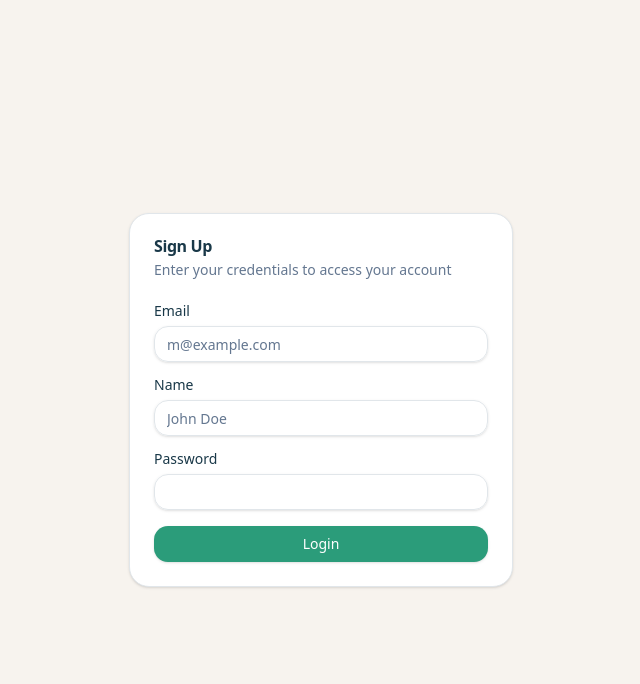
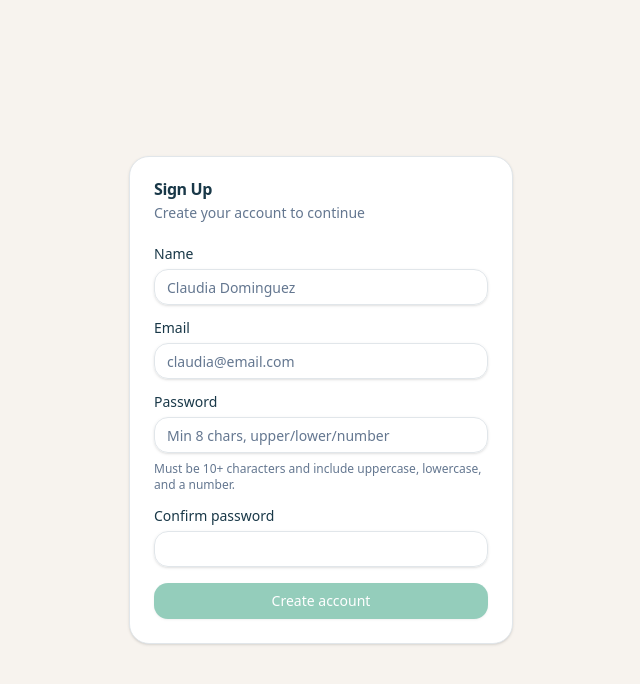
Before and after one commit to kasandra0/happytailsshelter_frontend, a React app in the folder app/: page /signup in a window 1280 px wide. Shown: the top 684 px of the page, without its empty margins (319-959 px from the left). Built offline with nearby package versions, Linux system fonts and the light colour scheme; the HTML template or start-up script is replaced by a standard one.

Commit message:
Sign Up page changes ( better messages )

```diff
--- a/app/src/pages/LoginPage.tsx
+++ b/app/src/pages/LoginPage.tsx
@@ -1,4 +1,4 @@
-import React, { use, useState } from "react"
+import React, { useState } from "react"
 import { cn } from "@/lib/utils"
 import { Button } from "@/components/ui/button"
 import {
--- a/app/src/pages/SignUpPage.tsx
+++ b/app/src/pages/SignUpPage.tsx
@@ -1,4 +1,6 @@
-import { useState } from "react"
+import * as React from "react"
+import { useMemo, useState } from "react"
+import { useNavigate } from "react-router-dom"
 import { cn } from "@/lib/utils"
 import { Button } from "@/components/ui/button"
 import {
@@ -11,45 +13,92 @@ import {
 import { Input } from "@/components/ui/input"
 import { Label } from "@/components/ui/label"
 
-export default function LoginPage({
+type FieldErrors = Partial<Record<"name" | "email" | "password" | "confirmPassword", string>>
+
+const emailRegex = /^[^\s@]+@[^\s@]+\.[^\s@]+$/
+const passwordRules = { minLen: 8, upper: /[A-Z]/, lower: /[a-z]/, number: /[0-9]/ }
+
+function validatePassword(pw: string): string | null {
+  if (pw.length < passwordRules.minLen) return "Password must be at least 8 characters."
+  if (!passwordRules.upper.test(pw)) return "Password must include at least 1 uppercase letter."
+  if (!passwordRules.lower.test(pw)) return "Password must include at least 1 lowercase letter."
+  if (!passwordRules.number.test(pw)) return "Password must include at least 1 number."
+  return null
+}
+
+export default function SignUpPage({
   className,
   ...props
 }: React.ComponentPropsWithoutRef<"div">) {
+  const navigate = useNavigate()
 
+  const [name, setName] = useState("")
   const [email, setEmail] = useState("")
-  const [name, setName] = useState("")
   const [password, setPassword] = useState("")
-  const [error, setError] = useState("")
+  const [confirmPassword, setConfirmPassword] = useState("")
+  const [fieldErrors, setFieldErrors] = useState<FieldErrors>({})
+  const [formError, setFormError] = useState("")
   const [loading, setLoading] = useState(false)
+
+  const canSubmit = useMemo(
+    () => !!(name.trim() && email.trim() && password && confirmPassword && !loading),
+    [name, email, password, confirmPassword, loading]
+  )
+
+  const validate = (): boolean => {
+    const errs: FieldErrors = {}
+
+    if (!name.trim()) errs.name = "Please enter your name."
+    if (!email.trim()) errs.email = "Please enter your email."
+    else if (!emailRegex.test(email.trim()))
+      errs.email = "Please enter a valid email (example: name@email.com)."
+
+    if (!password) errs.password = "Please create a password."
+    else {
+      const pwErr = validatePassword(password)
+      if (pwErr) errs.password = pwErr
+    }
+
+    if (!confirmPassword) errs.confirmPassword = "Please confirm your password."
+    else if (confirmPassword !== password) errs.confirmPassword = "Passwords do not match."
+
+    setFieldErrors(errs)
+    return Object.keys(errs).length === 0
+  }
 
   const handleSubmit = async (e: React.FormEvent) => {
     e.preventDefault()
-    setError("")
+    setFormError("")
+
+    if (!validate()) return
+
     setLoading(true)
-
     try {
-      const response = await fetch("http://localhost:3000/api/login", {
+      const res = await fetch("/api/signup", {
         method: "POST",
-        headers: {
-          "Content-Type": "application/json"
-        },
-        body: JSON.stringify({ email, password })
+        headers: { "Content-Type": "application/json" },
+        body: JSON.stringify({
+          name: name.trim(),
+          email: email.trim().toLowerCase(),
+          password,
+        }),
       })
 
-      const data = await response.json()
+      const data = await res.json().catch(() => ({}))
 
-      if (!response.ok) {
-        throw new Error(data.message || "Login failed")
+      if (!res.ok) {
+        const msg =
+          data?.message ||
+          (res.status === 409
+            ? "That email is already in use. Try logging in instead."
+            : "We couldn’t create your account. Please try again.")
+        throw new Error(msg)
       }
 
-      // Save JWT
-      localStorage.setItem("token", data.token)
-
-      // Redirect
-      window.location.href = "/dashboard"
-
+      if (data?.token) localStorage.setItem("token", data.token)
+      navigate("/dashboard")
     } catch (err: any) {
-      setError(err.message)
+      setFormError(err?.message || "Something went wrong. Please try again.")
     } finally {
       setLoading(false)
     }
@@ -62,36 +111,35 @@ export default function LoginPage({
           <Card>
             <CardHeader>
               <CardTitle>Sign Up</CardTitle>
-              <CardDescription>
-                Enter your credentials to access your account
-              </CardDescription>
+              <CardDescription>Create your account to continue</CardDescription>
             </CardHeader>
 
             <CardContent>
-              <form onSubmit={handleSubmit} className="flex flex-col gap-4">
+              <form onSubmit={handleSubmit} className="flex flex-col gap-4" noValidate>
+                <div className="grid gap-2">
+                  <Label htmlFor="name">Name</Label>
+                  <Input
+                    id="name"
+                    type="text"
+                    placeholder="Claudia Dominguez"
+                    value={name}
+                    onChange={(e) => setName(e.target.value)}
+                    aria-invalid={!!fieldErrors.name}
+                  />
+                  {fieldErrors.name && <p className="text-sm text-red-500">{fieldErrors.name}</p>}
+                </div>
 
                 <div className="grid gap-2">
                   <Label htmlFor="email">Email</Label>
                   <Input
                     id="email"
                     type="email"
-                    placeholder="m@example.com"
+                    placeholder="claudia@email.com"
                     value={email}
                     onChange={(e) => setEmail(e.target.value)}
-                    required
+                    aria-invalid={!!fieldErrors.email}
                   />
-                </div>
-
-                <div className="grid gap-2">
-                  <Label htmlFor="Name">Name</Label>
-                  <Input
-                    id="name"
-                    type="text"
-                    placeholder="John Doe"
-                    value={name}
-                    onChange={(e) => setName(e.target.value)}
-                    required
-                  />
+                  {fieldErrors.email && <p className="text-sm text-red-500">{fieldErrors.email}</p>}
                 </div>
 
                 <div className="grid gap-2">
@@ -99,20 +147,38 @@ export default function LoginPage({
                   <Input
                     id="password"
                     type="password"
+                    placeholder="Min 8 chars, upper/lower/number"
                     value={password}
                     onChange={(e) => setPassword(e.target.value)}
-                    required
+                    aria-invalid={!!fieldErrors.password}
                   />
+                  {fieldErrors.password && <p className="text-sm text-red-500">{fieldErrors.password}</p>}
+                  {!fieldErrors.password && (
+                    <p className="text-xs text-muted-foreground">
+                      Must be 10+ characters and include uppercase, lowercase, and a number.
+                    </p>
+                  )}
                 </div>
 
-                {error && (
-                  <p className="text-sm text-red-500">{error}</p>
-                )}
+                <div className="grid gap-2">
+                  <Label htmlFor="confirmPassword">Confirm password</Label>
+                  <Input
+                    id="confirmPassword"
+                    type="password"
+                    value={confirmPassword}
+                    onChange={(e) => setConfirmPassword(e.target.value)}
+                    aria-invalid={!!fieldErrors.confirmPassword}
+                  />
+                  {fieldErrors.confirmPassword && (
+                    <p className="text-sm text-red-500">{fieldErrors.confirmPassword}</p>
+                  )}
+                </div>
 
-                <Button type="submit" className="w-full" disabled={loading}>
-                  {loading ? "Logging in..." : "Login"}
+                {formError && <p className="text-sm text-red-500">{formError}</p>}
+
+                <Button type="submit" className="w-full" disabled={!canSubmit}>
+                  {loading ? "Creating account..." : "Create account"}
                 </Button>
-
               </form>
             </CardContent>
           </Card>
```
